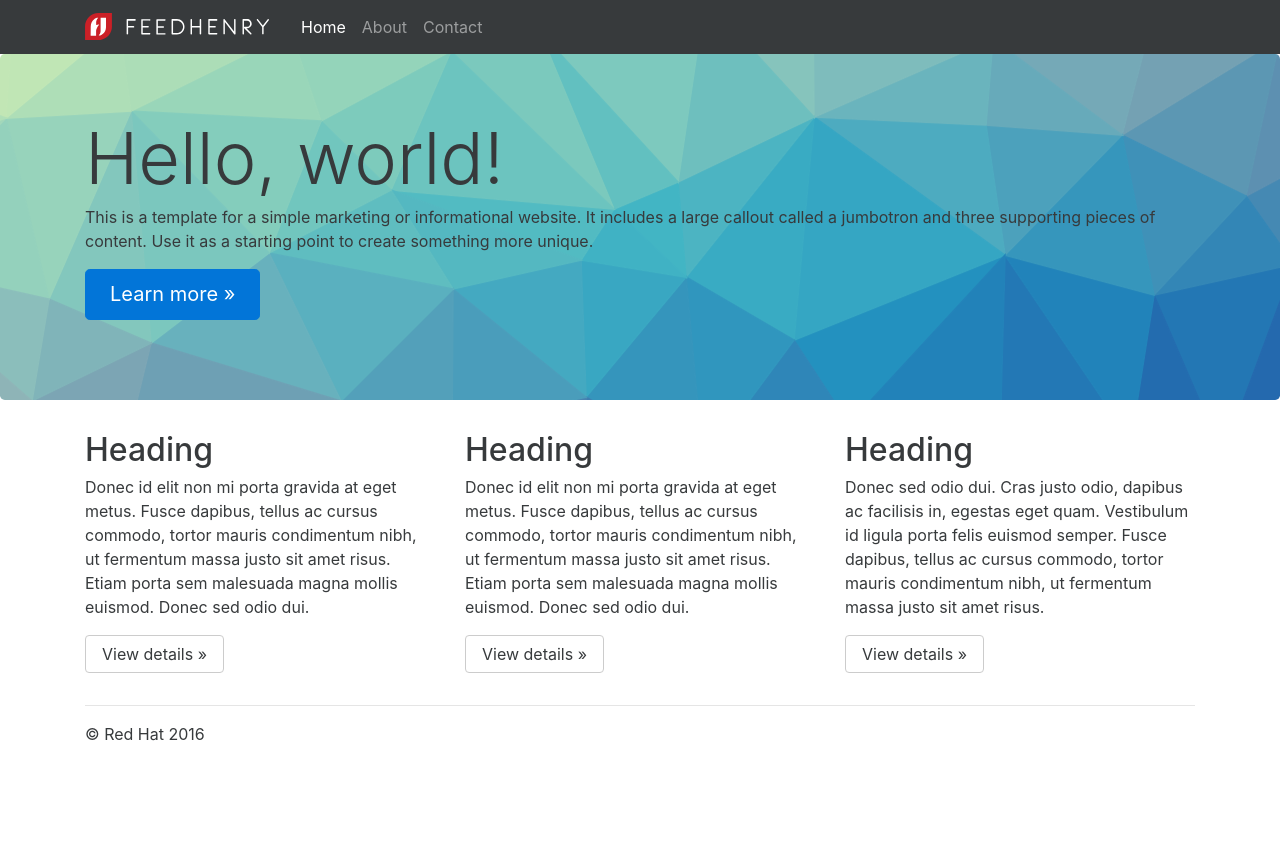
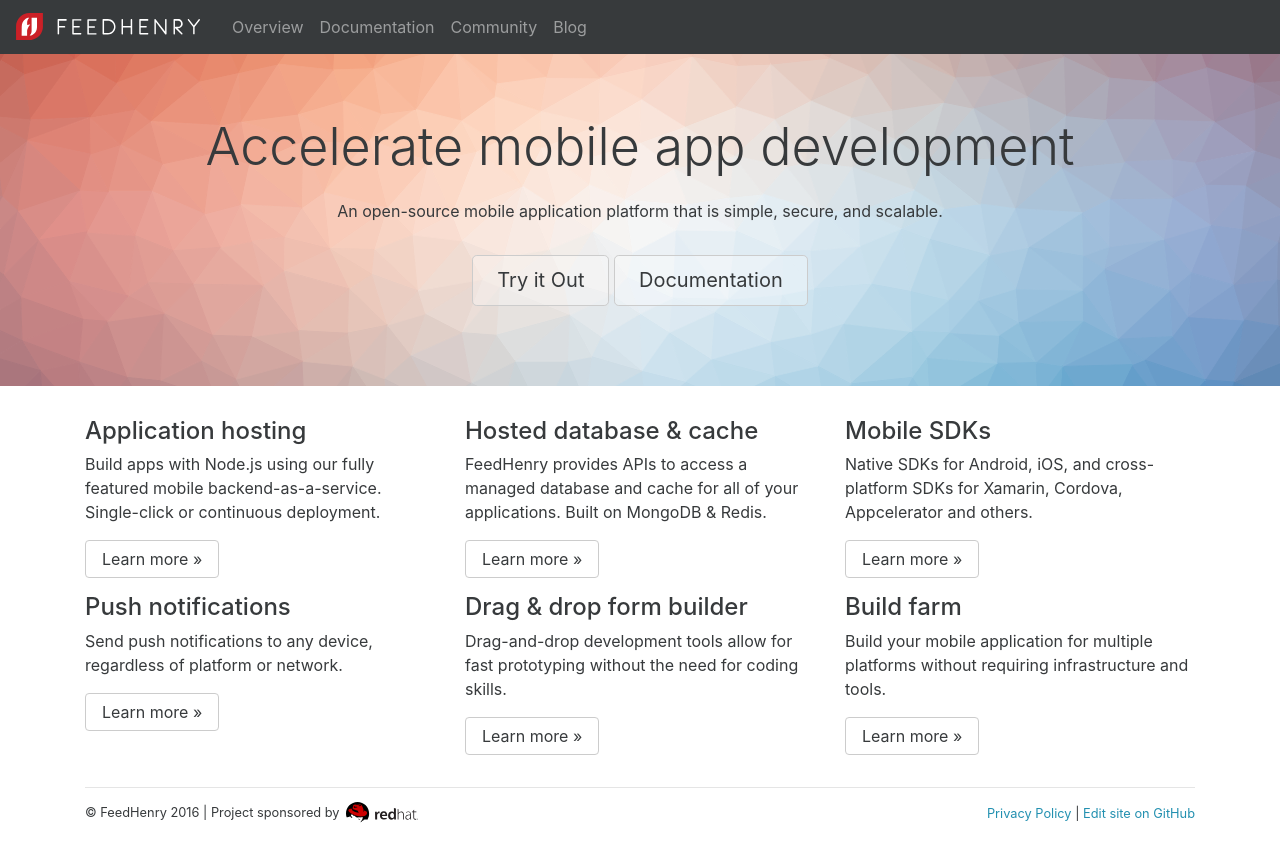
Before and after one commit to feedhenry/feedhenry.github.io, a Jekyll site: the page built from index.html, in a window 1280 px wide. Shown: the top 862 px of the page. Built offline with Jekyll 4.4.1, drawn with Linux system fonts in a browser that asks for light colours; nearby versions of some CDN libraries.

Commit message:
Flesh out home & community pages.

```diff
--- a/_includes/footer.html
+++ b/_includes/footer.html
@@ -1,3 +1,19 @@
-<footer>
-  <p>&copy; Red Hat 2016</p>
-</footer>
+<div class="container">
+  <hr>
+
+  <footer class="small row">
+    <p id="copyright" class="col-md-8">
+      <span>&copy; FeedHenry 2016 | Project sponsored by </span>
+      <a id="redhat" href="http://community.redhat.com/software/"></a>
+    </p>
+    <p class="col-md-4 text-md-right">
+      <a href="https://github.com/feedhenry/feedhenry.github.com">Privacy Policy</a>
+      |
+      <a href="https://github.com/feedhenry/feedhenry.github.com">Edit site on GitHub</a>
+    </p>
+  </footer>
+</div>
+
+<script src="https://ajax.googleapis.com/ajax/libs/jquery/3.1.1/jquery.min.js" integrity="sha384-3ceskX3iaEnIogmQchP8opvBy3Mi7Ce34nWjpBIwVTHfGYWQS9jwHDVRnpKKHJg7" crossorigin="anonymous"></script>
+<script src="https://cdnjs.cloudflare.com/ajax/libs/tether/1.3.7/js/tether.min.js" integrity="sha384-XTs3FgkjiBgo8qjEjBk0tGmf3wPrWtA6coPfQDfFEY8AnYJwjalXCiosYRBIBZX8" crossorigin="anonymous"></script>
+<script src="https://maxcdn.bootstrapcdn.com/bootstrap/4.0.0-alpha.5/js/bootstrap.min.js" integrity="sha384-BLiI7JTZm+JWlgKa0M0kGRpJbF2J8q+qreVrKBC47e3K6BW78kGLrCkeRX6I9RoK" crossorigin="anonymous"></script>
--- a/_includes/head.html
+++ b/_includes/head.html
@@ -7,6 +7,7 @@
   <meta name="description" content="{{ page.excerpt | default: site.description | strip_html | normalize_whitespace | truncate: 160 | escape }}">
 
   <link rel="stylesheet" href="{{ "/assets/css/main.css" | relative_url }}">
+  <link rel="stylesheet" href="https://maxcdn.bootstrapcdn.com/font-awesome/4.7.0/css/font-awesome.min.css">
   <link rel="canonical" href="{{ page.url | replace:'index.html','' | absolute_url }}">
   <link rel="alternate" type="application/rss+xml" title="{{ site.title | escape }}" href="{{ "/feed.xml" | relative_url }}">
 </head>
--- a/_includes/header.html
+++ b/_includes/header.html
@@ -1,20 +1,31 @@
+{% assign current = page.url | downcase | split: '/' %}
+
 <nav class="navbar navbar-static-top navbar-dark bg-inverse">
+  <div class="clearfix float-sm-left">
+    <button aria-controls="navbarResponsive"
+            aria-expanded="false"
+            aria-label="Toggle navigation"
+            class="navbar-toggler hidden-sm-up float-xs-right"
+            data-target="#navbarResponsive"
+            data-toggle="collapse"
+            type="button"></button>
+    <a class="navbar-brand" href="/"></a>
+  </div>
 
-  <div class="container">
-
-    <a class="navbar-brand" href="#"></a>
-
-    <ul class="nav navbar-nav float-right">
-      <li class="nav-item active">
-        <a class="nav-link" href="#">Home <span class="sr-only">(current)</span></a>
+  <div class="collapse navbar-toggleable-xs" id="navbarResponsive">
+    <ul class="nav navbar-nav">
+      <li class="nav-item {% if current[1] == 'overview' %}active{% endif %}">
+        <a class="nav-link" href="/overview/">Overview</a>
       </li>
-      <li class="nav-item">
-        <a class="nav-link" href="#">About</a>
+      <li class="nav-item {% if current[1] == 'docs' %}active{% endif %}">
+        <a class="nav-link" href="/docs/">Documentation</a>
       </li>
-      <li class="nav-item">
-        <a class="nav-link" href="#">Contact</a>
+      <li class="nav-item {% if current[1] == 'community' %}active{% endif %}">
+        <a class="nav-link" href="/community/">Community</a>
+      </li>
+      <li class="nav-item {% if current[1] == 'blog' %}active{% endif %}">
+        <a class="nav-link" href="/blog/">Blog</a>
       </li>
     </ul>
-
   </div>
 </nav>
--- a/_layouts/home.html
+++ /dev/null
@@ -1,41 +0,0 @@
-<!DOCTYPE html>
-<html lang="{{ page.lang | default: site.lang | default: "en" }}">
-  {% include head.html %}
-  <body>
-    {% include header.html %}
-
-    <!-- Main jumbotron for a primary marketing message or call to action -->
-    <div class="jumbotron">
-      <div class="container">
-        <h1 class="display-3">Hello, world!</h1>
-        <p>This is a template for a simple marketing or informational website. It includes a large callout called a jumbotron and three supporting pieces of content. Use it as a starting point to create something more unique.</p>
-        <p><a class="btn btn-primary btn-lg" href="#" role="button">Learn more &raquo;</a></p>
-      </div>
-    </div>
-
-    <div class="container">
-      <!-- Example row of columns -->
-      <div class="row">
-        <div class="col-md-4">
-          <h2>Heading</h2>
-          <p>Donec id elit non mi porta gravida at eget metus. Fusce dapibus, tellus ac cursus commodo, tortor mauris condimentum nibh, ut fermentum massa justo sit amet risus. Etiam porta sem malesuada magna mollis euismod. Donec sed odio dui. </p>
-          <p><a class="btn btn-secondary" href="#" role="button">View details &raquo;</a></p>
-        </div>
-        <div class="col-md-4">
-          <h2>Heading</h2>
-          <p>Donec id elit non mi porta gravida at eget metus. Fusce dapibus, tellus ac cursus commodo, tortor mauris condimentum nibh, ut fermentum massa justo sit amet risus. Etiam porta sem malesuada magna mollis euismod. Donec sed odio dui. </p>
-          <p><a class="btn btn-secondary" href="#" role="button">View details &raquo;</a></p>
-       </div>
-        <div class="col-md-4">
-          <h2>Heading</h2>
-          <p>Donec sed odio dui. Cras justo odio, dapibus ac facilisis in, egestas eget quam. Vestibulum id ligula porta felis euismod semper. Fusce dapibus, tellus ac cursus commodo, tortor mauris condimentum nibh, ut fermentum massa justo sit amet risus.</p>
-          <p><a class="btn btn-secondary" href="#" role="button">View details &raquo;</a></p>
-        </div>
-      </div>
-
-      <hr>
-
-      {% include footer.html %}
-    </div>
-  </body>
-</html>
--- a/assets/css/main.scss
+++ b/assets/css/main.scss
@@ -2,7 +2,13 @@
 # Only the main Sass file needs front matter (the dashes are enough)
 ---
 
+// Bootstrap overrides
+
+$brand-primary: #2390b0;
+
 @import "bootstrap/bootstrap.scss";
+
+// Home styles
 
 .navbar {
   border-radius: 0;
@@ -21,5 +27,52 @@
 }
 
 .jumbotron {
-  background: url(../images/pattern.svg) no-repeat center;
+  background: url(../images/pattern.svg) center center;
+  background-size: cover;
+  border-radius: 0;
+
+  h1, p {
+    text-align: center;
+  }
+
+  h1 {
+    font-size: 3.25rem;
+  }
+
+  .subhead {
+    padding: 1rem 0 1rem 0;
+  }
+
+  .btn {
+    background-color: rgba(255,255,255,0.3);
+  }
 }
+
+.page-header {
+  padding: 2rem 0 2rem 0;
+  border-bottom: 1px solid rgba(0, 0, 0, 0.1);
+  margin-bottom: 2rem;
+}
+
+footer {
+  #copyright {
+    display: flex;
+    align-items: center;
+    margin-top: -0.125rem;
+  }
+
+  #redhat {
+    display: inline-block;
+    background: url(../images/redhat.svg) no-repeat center;
+    width: 5.35rem;
+    height: 1.44rem;
+  }
+}
+
+// Community styles
+
+#connect {
+  .card-block i {
+    width: 1rem;
+  }
+}
--- /dev/null
+++ b/index.html
@@ -0,0 +1,52 @@
+---
+layout: default
+---
+
+<div class="jumbotron">
+  <div class="container">
+    <h1 class="display-4">Accelerate mobile app development</h1>
+    <p class="subhead">An open-source mobile application platform that is simple, secure, and scalable.</p>
+    <p>
+      <a class="btn btn-secondary btn-lg" href="#" role="button">Try it Out</a>
+      <a class="btn btn-secondary btn-lg" href="/docs/" role="button">Documentation</a>
+    </p>
+  </div>
+</div>
+
+<div class="container">
+  <div class="row">
+    <div class="col-md-4">
+      <h4>Application hosting</h4>
+      <p>Build apps with Node.js using our fully featured mobile backend-as-a-service. Single-click or continuous deployment.</p>
+      <p><a class="btn btn-secondary" href="#" role="button">Learn more &raquo;</a></p>
+    </div>
+    <div class="col-md-4">
+      <h4>Hosted database & cache</h4>
+      <p>FeedHenry provides APIs to access a managed database and cache for all of your applications. Built on MongoDB & Redis.</p>
+      <p><a class="btn btn-secondary" href="#" role="button">Learn more &raquo;</a></p>
+    </div>
+    <div class="col-md-4">
+      <h4>Mobile SDKs</h4>
+      <p>Native SDKs for Android, iOS, and cross-platform SDKs for Xamarin, Cordova, Appcelerator and others.</p>
+      <p><a class="btn btn-secondary" href="#" role="button">Learn more &raquo;</a></p>
+    </div>
+  </div>
+
+  <div class="row">
+    <div class="col-md-4">
+      <h4>Push notifications</h4>
+      <p>Send push notifications to any device, regardless of platform or network.</p>
+      <p><a class="btn btn-secondary" href="#" role="button">Learn more &raquo;</a></p>
+    </div>
+    <div class="col-md-4">
+      <h4>Drag & drop form builder</h4>
+      <p>Drag-and-drop development tools allow for fast prototyping without the need for coding skills.</p>
+      <p><a class="btn btn-secondary" href="#" role="button">Learn more &raquo;</a></p>
+    </div>
+    <div class="col-md-4">
+      <h4>Build farm</h4>
+      <p>Build your mobile application for multiple platforms without requiring infrastructure and tools.</p>
+      <p><a class="btn btn-secondary" href="#" role="button">Learn more &raquo;</a></p>
+    </div>
+  </div>
+</div>
--- a/index.md
+++ /dev/null
@@ -1,6 +0,0 @@
----
-# You don't need to edit this file, it's empty on purpose.
-# Edit theme's home layout instead if you wanna make some changes
-# See: https://jekyllrb.com/docs/themes/#overriding-theme-defaults
-layout: home
----
```
Also changed, not shown: _layouts/page.html (+4 -10 lines), about.md (deleted, +0 -13 lines), blog.md (added, +7 -0 lines), community.html (added, +87 -0 lines), docs.md (added, +7 -0 lines), overview.md (added, +7 -0 lines), assets/images/pattern.svg, assets/images/redhat.svg (added).
